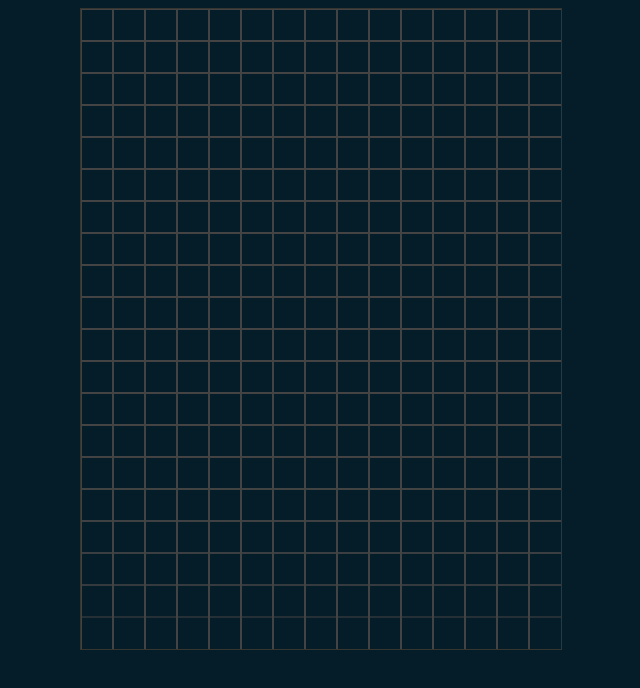
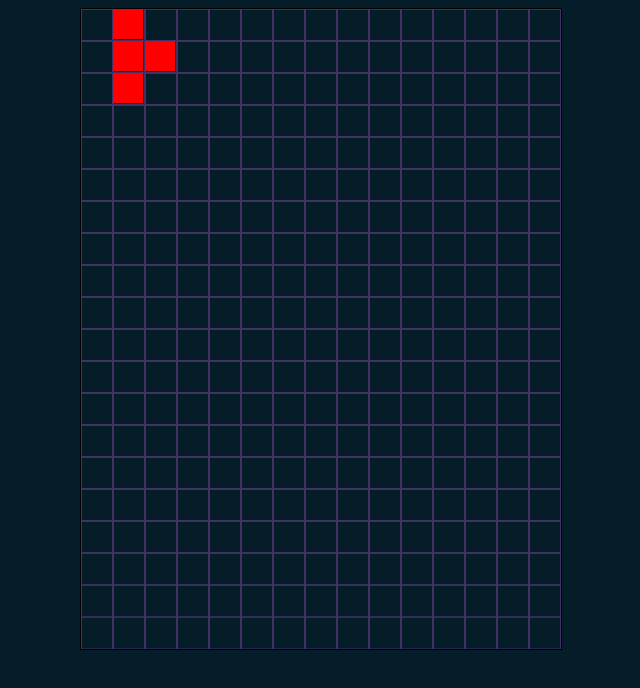
Before and after one commit to SamVsCode/se7en, a plain HTML site: page index.html in a window 1280 px wide. Shown: the whole page, without its empty margins (319-959 px from the left). Drawn offline with Linux system fonts and the light colour scheme.

Commit message:
update in project

```diff
--- a/css/main.css
+++ b/css/main.css
@@ -1,12 +1,25 @@
-body{
+body {
     background-color: #041d29;
     overflow: hidden;
 }
-#window{
-	border: 1px solid #373530;
+
+#window,
+#background {
+    border: 1px solid #000;
     margin: 0px auto;
     width: 480px;
     height: 640px;
     display: block;
     padding: 0;
+    position: absolute;
+    left: 0;
+    right: 0;
 }
+
+#background {
+    z-index: 1;
+}
+
+#window {
+    z-index: 2;
+}
--- a/index.html
+++ b/index.html
@@ -1,13 +1,17 @@
 <!DOCTYPE html>
 <html>
+
 <head>
     <meta charset="utf-8">
     <meta http-equiv="X-UA-Compatible" content="IE=edge">
     <title>Add To Seven</title>
     <link rel="stylesheet" href="css/main.css">
 </head>
+
 <body>
     <canvas id="window" width="480" height="640"></canvas>
+    <canvas id="background" width="480" height="640"></canvas>
     <script src="js/main.js"></script>
 </body>
+
 </html>
--- a/js/main.js
+++ b/js/main.js
@@ -1,88 +1,173 @@
-var Game = (function(){
-	function Game(w,h){
-		this.canvas = document.querySelector("#window");
-		this.ctx = this.canvas.getContext('2d');
+var MatrixMap = (function() {
+    // function randomNumberGenerator(){}
 
-		if(w || h){
-			if(w){
-				this.canvas.width=w;
+    function createMatrix(w, h) {
+        var matrix = [];
+        while (h--) {
+            matrix.push(new Array[w].fill(0));
         }
-			if(h){
-				this.canvas.height=h;
+        return matrix;
+    }
+
+    function rotateMatrix() {}
+
+    function mergeMatrix() {}
+
+    function drawMatrix(matrix, offset, ctx) {
+        for (var i = 0; i < matrix.length; i++) {
+            for (var j = 0; j < matrix[i].length; j++) {
+                if (matrix[i][j] !== 0) {
+                    ctx.fillStyle = "#ff0000";
+                    ctx.fillRect((i + offset.x) * 32, (j + offset.y) * 32, 30, 30);
+                }
             }
         }
 
-		this.configuration = {
-			speed: 10,
-			gravity: 10,
-			score: 0,
-			grid:32
+    }
+
+    return {
+        createMatrix: createMatrix,
+        rotateMatrix: rotateMatrix,
+        mergeMatrix: mergeMatrix,
+        drawMatrix: drawMatrix
     };
+}());
 
+var Player = (function() {
+    return {
+        pos: { x: 0, y: 0 },
+        block: null,
+        score: 0
+    };
+}());
+
+var Blocks = (function() {
     /*
      * Each block will have a martrix with a shape. Each shape with have either 0 or a number. Each number is
      * double digit where first digit represents the color of block and second digit reporesents the actual
      * value in the block.
      */
 
-		this.blocks = {
+    return {
         T: [
-				[00,00,00],
-				[12,23,52],
-				[00,65,00]
+            [0, 0, 0],
+            [1, 1, 1],
+            [0, 1, 0]
         ],
         Z: [
-				[36,12,00],
-				[00,71,33],
-				[00,00,00]
+            [1, 1, 0],
+            [0, 1, 1],
+            [0, 0, 0]
+        ],
+        I: [
+            [0, 1, 0, 0],
+            [0, 1, 0, 0],
+            [0, 1, 0, 0],
+            [0, 1, 0, 0]
+        ],
+        L: [
+            [0, 1, 0],
+            [0, 1, 0],
+            [0, 1, 1]
+        ],
+        J: [
+            [0, 1, 0],
+            [0, 1, 0],
+            [1, 1, 0]
+        ],
+        O: [
+            [0, 0],
+            [0, 0]
+        ],
+        S: [
+            [0, 1, 1],
+            [1, 1, 0],
+            [0, 0, 0]
         ]
     };
+}());
+
+var Game = (function() {
+    function Game(w, h) {
+        this.canvas = document.querySelector("#window");
+        this.bgCanvas = document.querySelector("#background");
+        this.ctx = this.canvas.getContext('2d');
+        this.bgctx = this.bgCanvas.getContext('2d');
+        this.dropCounter = 0;
+
+        if (w || h) {
+            if (w) {
+                this.canvas.width = w;
+                this.bgCanvas.width = w;
+            }
+            if (h) {
+                this.canvas.height = h;
+                this.bgCanvas.height = h;
+            }
+        }
+
+        this.configuration = {
+            speed: 1,
+            gravity: 10,
+            score: 0,
+            grid: 32
         };
+    }
 
-	Game.prototype.draw = function(){}
-	Game.prototype.update = function(delta){}
-	Game.prototype.keyPressed = function(key){}
-	Game.prototype.keyReleased = function(key){}
+    Game.prototype.draw = function() {
+        MatrixMap.drawMatrix(Blocks.T, Player.pos, this.ctx);
+    }
+    Game.prototype.update = function(delta) {
+        this.dropCounter += delta;
+        if (this.dropCounter > this.configuration.speed) {
+
+            this.dropCounter = 0;
+        }
+    }
+    Game.prototype.keyPressed = function(key) {}
+    Game.prototype.keyReleased = function(key) {}
 
     return Game;
 
 }());
 
-var Window = (function(){
+var Window = (function() {
     var game = new Game();
 
     var lastTime = (new Date()).getTime();
     var currentTime = 0;
     var delta = 0;
 
-	function init(){
+    function init() {
 
-		var width = game.canvas.width, height = game.canvas.height, ctx = game.ctx;
+        var width = game.bgCanvas.width,
+            height = game.bgCanvas.height,
+            bgctx = game.bgctx;
 
-		document.addEventListener('keyup', function(e){
+        document.addEventListener('keyup', function(e) {
             game.keyReleased(e.keyCode);
         }, false);
-		document.addEventListener('keyrelease', function(e){
+        document.addEventListener('keyrelease', function(e) {
             game.keyPressed(e.keyCode);
         }, false)
-		ctx.strokeStyle = "#444";
-		for(var i=0;i<width;i+=game.configuration.grid){
-			ctx.moveTo(i,0);
-			ctx.lineTo(i,height);
-			ctx.stroke();
+        bgctx.strokeStyle = "#443266";
+        for (var i = 0; i <= width; i += game.configuration.grid) {
+            bgctx.moveTo(i, 0);
+            bgctx.lineTo(i, height);
+            bgctx.stroke();
         }
-		for(var i=0;i<height;i+=game.configuration.grid){
-			ctx.moveTo(0,i);
-			ctx.lineTo(width,i);
-			ctx.stroke();
+        for (var i = 0; i <= height; i += game.configuration.grid) {
+            bgctx.moveTo(0, i);
+            bgctx.lineTo(width, i);
+            bgctx.stroke();
         }
     }
 
-	function run(){
-		window.requestAnimationFrame(run);
+    function run() {
+        // window.requestAnimationFrame(run);
         currentTime = (new Date()).getTime();
         delta = (currentTime - lastTime) / 1000;
-		game.ctx.clearRect(0,0,game.canvas.width,game.canvas.height);
+        game.ctx.clearRect(0, 0, game.canvas.width, game.canvas.height);
         game.update(delta);
         game.draw();
         lastTime = currentTime;
@@ -97,4 +182,4 @@ var Window = (function(){
 
 
 Window.init();
-// Window.run();
+Window.run();
```
Lines whose indentation alone changed are shown as unchanged.
